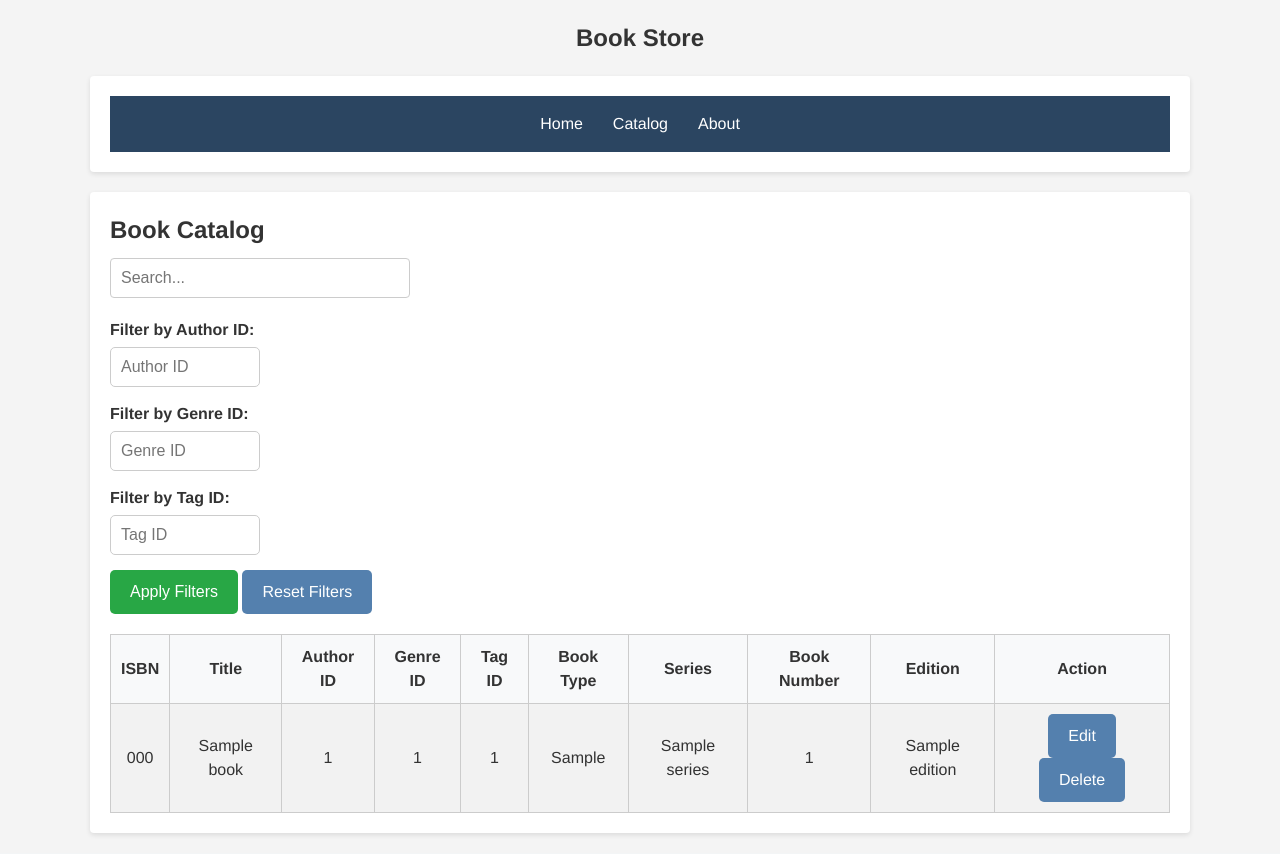
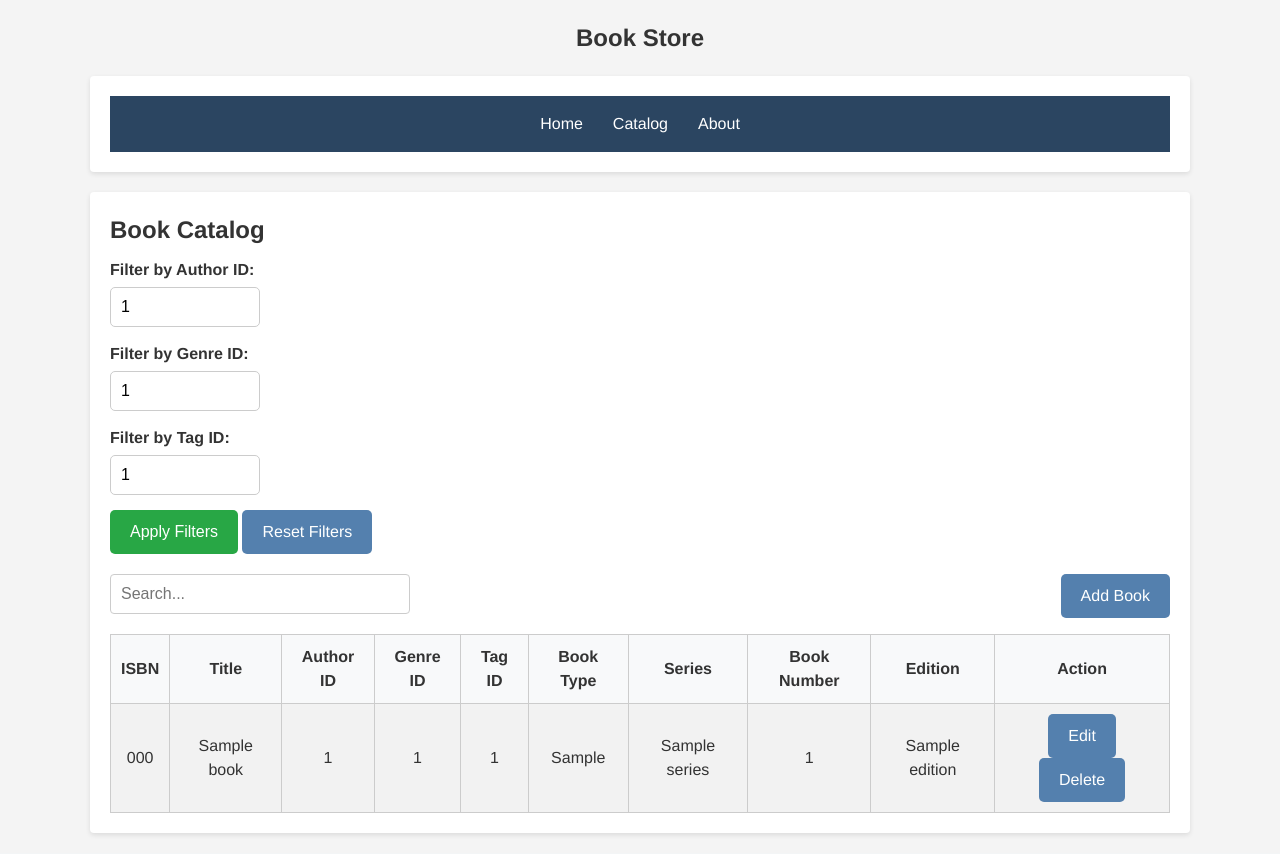
Before and after one commit to alkomij/Book-Collection-Using-PyMongo, a Flask app: template templates/catalog.html in a window 1280 px wide. Shown: the top 854 px of the page. Run offline with Flask 3, Linux system fonts and the light colour scheme; the template is opened without the code that fills it: most values are stand-ins (such as "Sample title", 1, 10 or a date in 2020).

Commit message:
Added filter value saving after refresh, added add book front end functionality, minor CSS changes.

```diff
--- a/app.py
+++ b/app.py
@@ -92,7 +92,7 @@ def add_book():
 
     return render_template('add_book.html')
 
-@app.route('/filter')
+@app.route('/filter', methods=['GET'])
 def filter():
     author_id = request.args.get('authorId', type=int, default=None)
     genre_id = request.args.get('genreId', type=int, default=None)
@@ -112,7 +112,7 @@ def filter():
     db = Mongodb.get_db()
     books = db.books.find(query)
 
-    return render_template('catalog.html', books=books)
+    return render_template('catalog.html', books=books, author_id=author_id, genre_id=genre_id, tag_id=tag_id)
 
 # @app.route('/search', methods=['GET', 'POST'])
 # def search():
--- a/static/css/style.css
+++ b/static/css/style.css
@@ -10,6 +10,13 @@ html, body {
     line-height: 1.5;
     color: #333;
     background-color: #f4f4f4;
+}
+
+.bookstore-title {
+    text-align: center;
+    font-size: 24px;
+    margin-top: 20px;
+    font-weight: bold;
 }
 
 nav {
@@ -48,11 +55,8 @@ nav a:hover, nav a:focus {
     box-shadow: 0 2px 5px rgba(0, 0, 0, 0.1);
 }
 
-.bookstore-title {
-    text-align: center;
-    font-size: 24px;
-    margin-top: 20px;
-    font-weight: bold;
+.container h2 {
+    margin-bottom: 10px;
 }
 
 footer {
@@ -93,15 +97,7 @@ footer p {
     background-color: #218838;
 }
 
-#applyFilter {
-    padding: 13px 20px;
-}
-
-.btn-danger {
-    background-color: #dc3545;
-}
-
-.btn-danger:hover {
+.btn-delete:hover {
     background-color: #c82333;
 }
 
@@ -177,7 +173,7 @@ tr:nth-child(even) {
     color: #fff;
 }
 .search-form {
-    margin-top: 10px;
+    margin-top: 20px;
     margin-bottom: 20px;
 }
 
@@ -207,3 +203,11 @@ tr:nth-child(even) {
     margin-top: 13px;
     color: #dc3545;
 }
+
+.btn-add {
+    float: right;
+}
+
+#btn-primary {
+    padding: 13px 20px;
+}
--- a/templates/add_book.html
+++ b/templates/add_book.html
@@ -43,6 +43,7 @@
             <input type="text" id="Edition" name="Edition">
         </div>
         <button type="submit" class="btn btn-success">Add Book</button>
+        <a href="{{ url_for('catalog') }}" class="btn btn-secondary">Cancel</a>
     </form>
 </div>
 {% endblock %}
--- a/templates/catalog.html
+++ b/templates/catalog.html
@@ -6,29 +6,31 @@
 <div class="container">
     <h2>Book Catalog</h2>
 
-    <form class="search-form">
-        <input type="text" id="search-input" placeholder="Search...">
-    </form>
-
     <form action="{{ url_for('filter') }}" method="get">
         <div class="form-group">
             <label for="authorId">Filter by Author ID:</label>
-            <input type="number" id="authorId" name="authorId" placeholder="Author ID">
+            <input type="number" id="authorId" name="authorId" placeholder="Author ID" value="{{ author_id }}">
         </div>
 
         <div class="form-group">
             <label for="genreId">Filter by Genre ID:</label>
-            <input type="number" id="genreId" name="genreId" placeholder="Genre ID">
+            <input type="number" id="genreId" name="genreId" placeholder="Genre ID" value="{{ genre_id }}">
         </div>
 
         <div class="form-group">
             <label for="tagId">Filter by Tag ID:</label>
-            <input type="number" id="tagId" name="tagId" placeholder="Tag ID">
+            <input type="number" id="tagId" name="tagId" placeholder="Tag ID" value="{{ tag_id }}">
         </div>
 
-        <button type="submit" id="applyFilter" class="btn btn-primary">Apply Filters</button>
-        <a href="{{ url_for('catalog') }}" class="btn btn-secondary">Reset Filters</a>
+        <button type="submit" id="btn-primary" class="btn btn-primary">Apply Filters</button>
+        <a href="{{ url_for('catalog') }}" class="btn btn-delete">Reset Filters</a>
     </form>
+
+    <form class="search-form">
+        <input type="text" id="search-input" placeholder="Search...">
+        <a href="{{ url_for('add_book') }}" class="btn btn-add">Add Book</a>
+    </form>
+
 
     <div id="books-list">
         <table>
--- a/templates/edit_book.html
+++ b/templates/edit_book.html
@@ -42,7 +42,8 @@
             <label for="Edition">Edition:</label>
             <input type="text" id="Edition" name="Edition" value="{{ book.Edition }}" required>
         </div>
-        <button type="submit" class="btn btn-primary">Update</button>
+        <button type="submit" id="btn-primary" class="btn btn-primary">Update</button>
+        <a href="{{ url_for('catalog') }}" class="btn btn-secondary">Cancel</a>
     </form>
 </div>
 {% endblock %}
```
